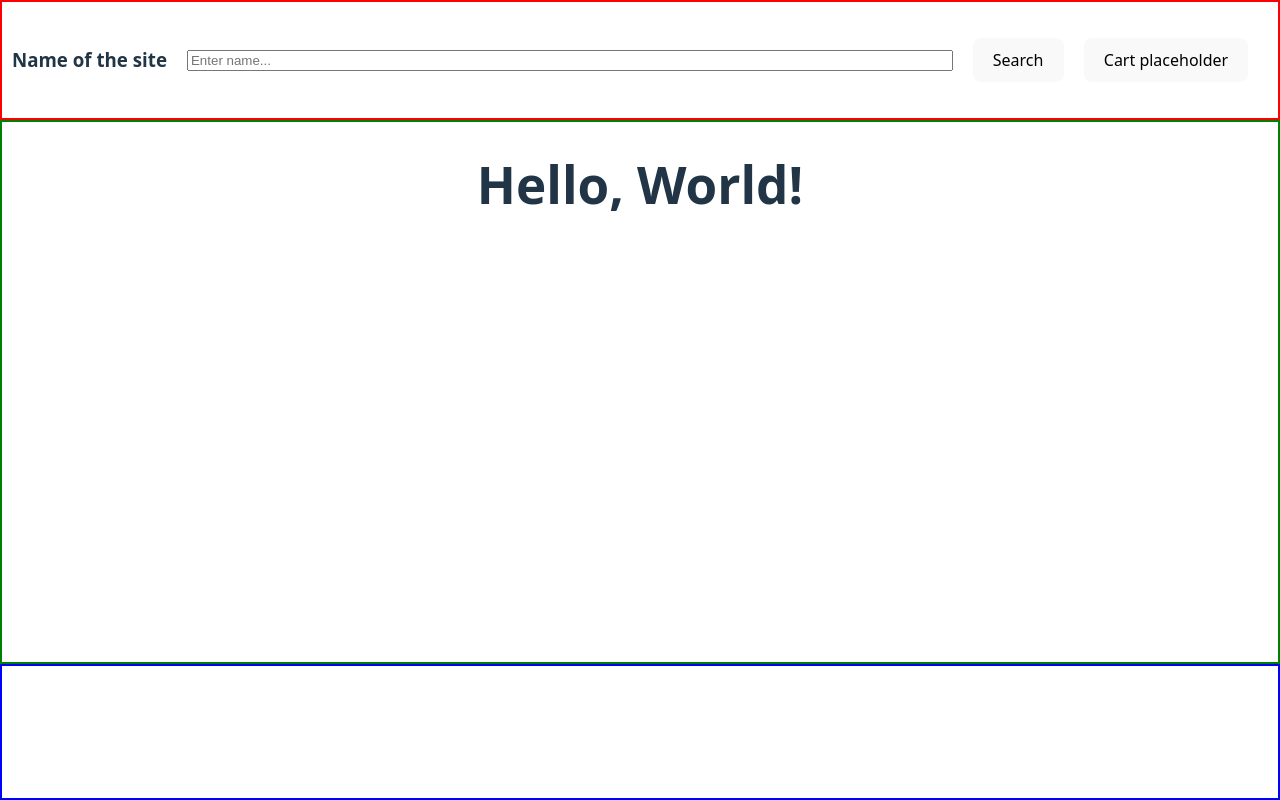
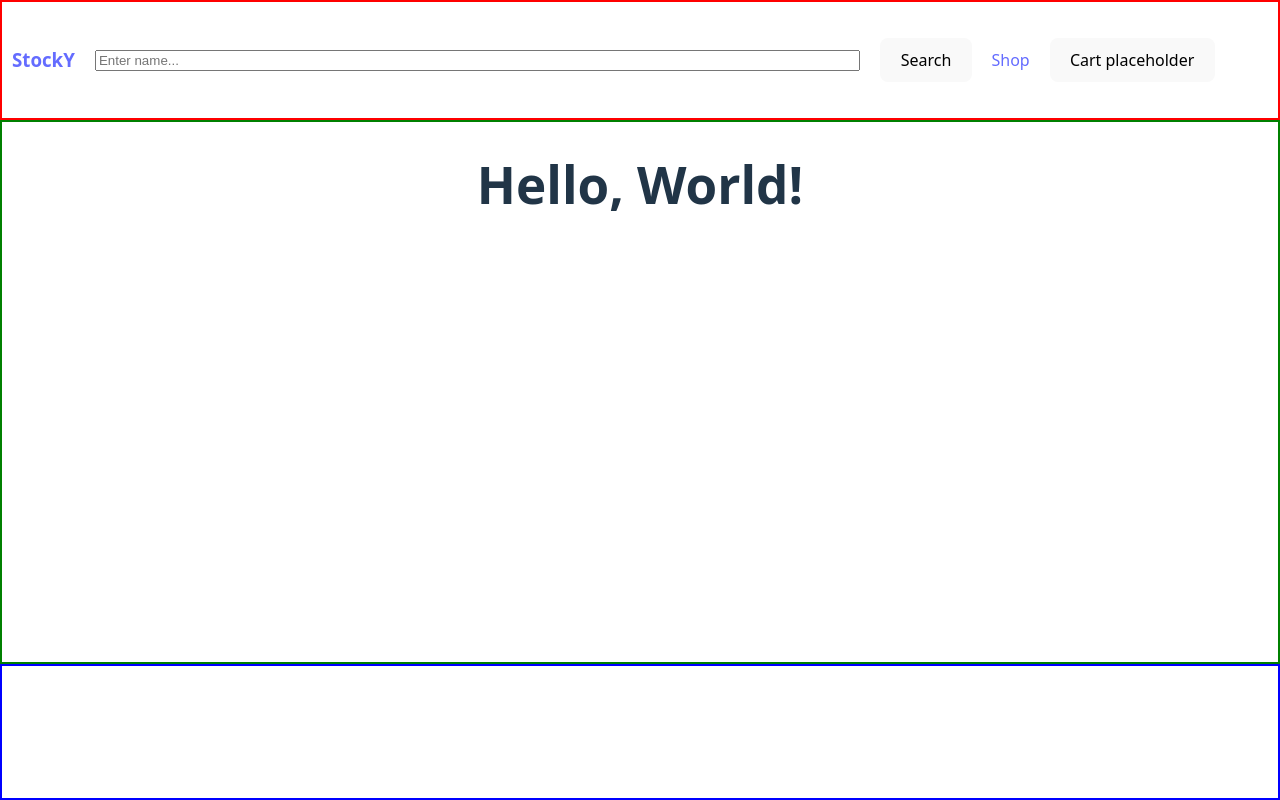
Before and after one commit to kamron-dev/shopping-cart, a React (Vite) app: page / in a window 1280 px wide. Built offline with nearby package versions, Linux system fonts and the light colour scheme.

Commit message:
added the new Link buttons, before adding Outlet element

```diff
--- a/src/App.jsx
+++ b/src/App.jsx
@@ -1,15 +1,19 @@
 // import { useState } from 'react'
 // import reactLogo from './assets/react.svg'
 // import viteLogo from '/vite.svg'
+import { Link } from "react-router-dom";
 import './App.css'
 
 function App() {
   return (
     <>
       <header>
-        <h3>Name of the site</h3>
+        <Link to="/">
+          <h3>StockY</h3>
+        </Link>
         <input type="search" name="search-bar" id="search-bar" placeholder='Enter name...' />
         <button>Search</button>
+        <Link to="shop">Shop</Link>
         <button>Cart placeholder</button>
       </header>
       <main>
```
